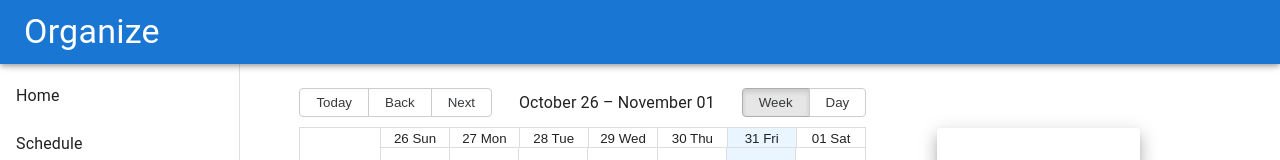
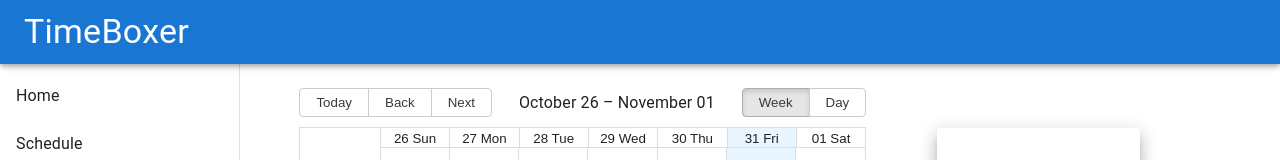
Before and after one commit to linton2000/Organize, a React (Create React App) app in the folder web/: page / in a window 1280 px wide. Shown: the top 160 px of the page. Built offline with nearby package versions, Linux system fonts and the light colour scheme; no server answers.

Commit message:
Rename from Organize to TimeBoxer in frontend

```diff
--- a/web/src/routes/Home.tsx
+++ b/web/src/routes/Home.tsx
@@ -9,7 +9,7 @@ export default function Home() {
     const [rerender, setRerender] = useState<boolean>(false);
 
     useEffect(() => {
-        document.title = "Organize!";
+        document.title = "TimeBoxer";
     }, []);
 
     return (
--- a/web/src/routes/Layout.tsx
+++ b/web/src/routes/Layout.tsx
@@ -23,7 +23,7 @@ export default function Layout() {
             >
                 <Toolbar>
                     <Typography variant="h4" noWrap component="div">
-                        Organize
+                        TimeBoxer
                     </Typography>
                 </Toolbar>
             </AppBar>
```
